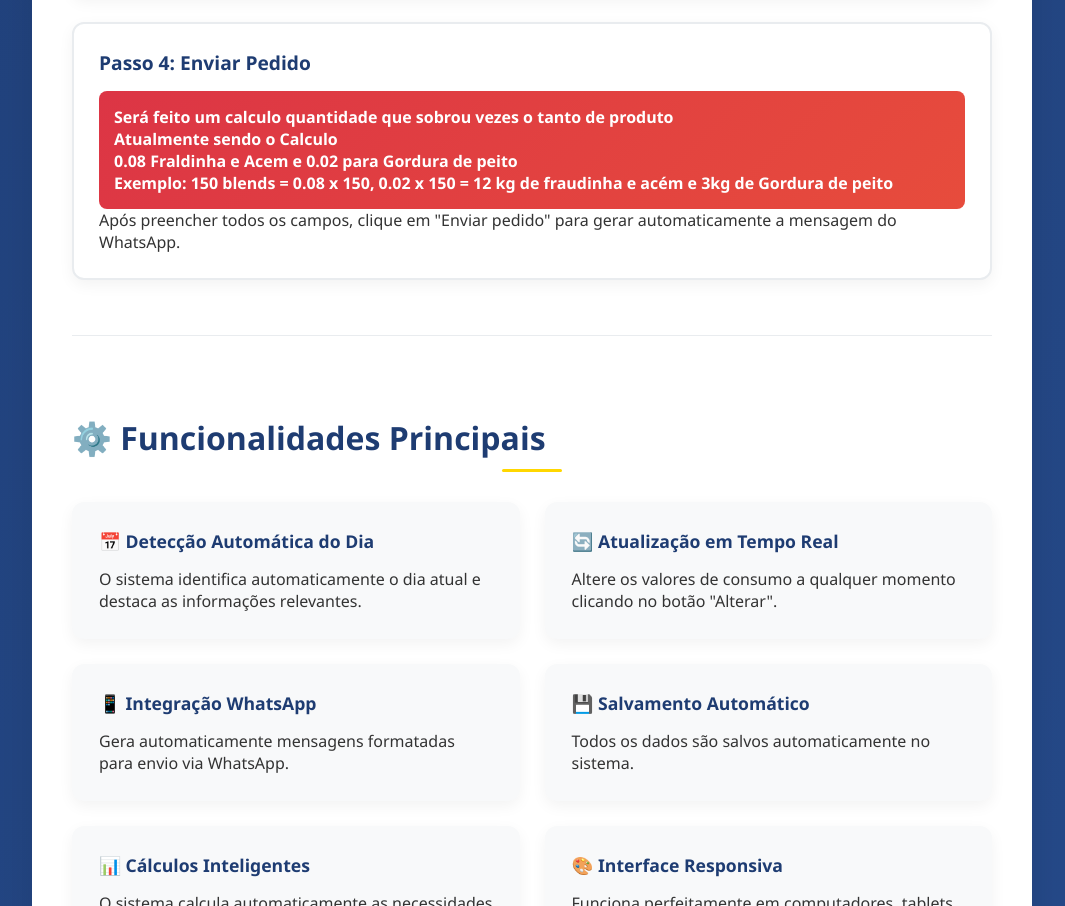
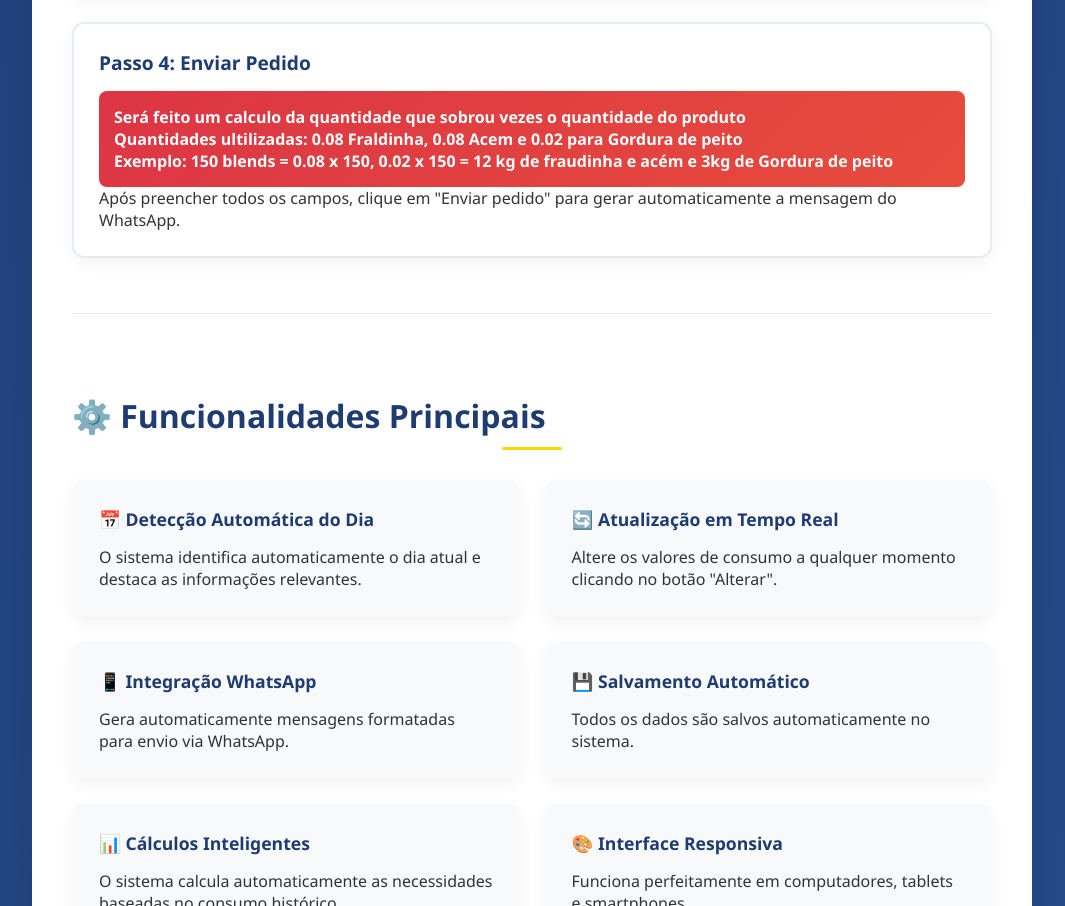
Before and after one commit to SemfazConsulta/AutoZapLegit, a website: page public/manual/manual.html in a window 1280 px wide. Shown: the part 1903-2809 px from the top of the page, without its empty margins (108-1173 px from the left). Drawn offline with Linux system fonts and the light colour scheme.

Commit message:
atualizacao_escrita_manual
Atualizamos os erros de português e deixamos mais claro a escrita

```diff
--- a/public/manual/manual.html
+++ b/public/manual/manual.html
@@ -95,9 +95,8 @@
         <div class="step-card">
           <h3>Passo 4: Enviar Pedido</h3>
             <div class="warning-box">
-              <p>Será feito um calculo quantidade que sobrou vezes o tanto de produto </p>
-              <p>Atualmente sendo o Calculo </p>
-              <p>0.08 Fraldinha e Acem e 0.02 para Gordura de peito</p>
+              <p>Será feito um calculo da quantidade que sobrou vezes o quantidade do produto</p>
+              <p>Quantidades ultilizadas: 0.08 Fraldinha, 0.08 Acem e 0.02 para Gordura de peito</p>
               <strong>Exemplo: </strong> 150 blends = 0.08 x 150, 0.02 x 150 = 12 kg de fraudinha e acém e 3kg de Gordura de peito
             </div>
 
```
